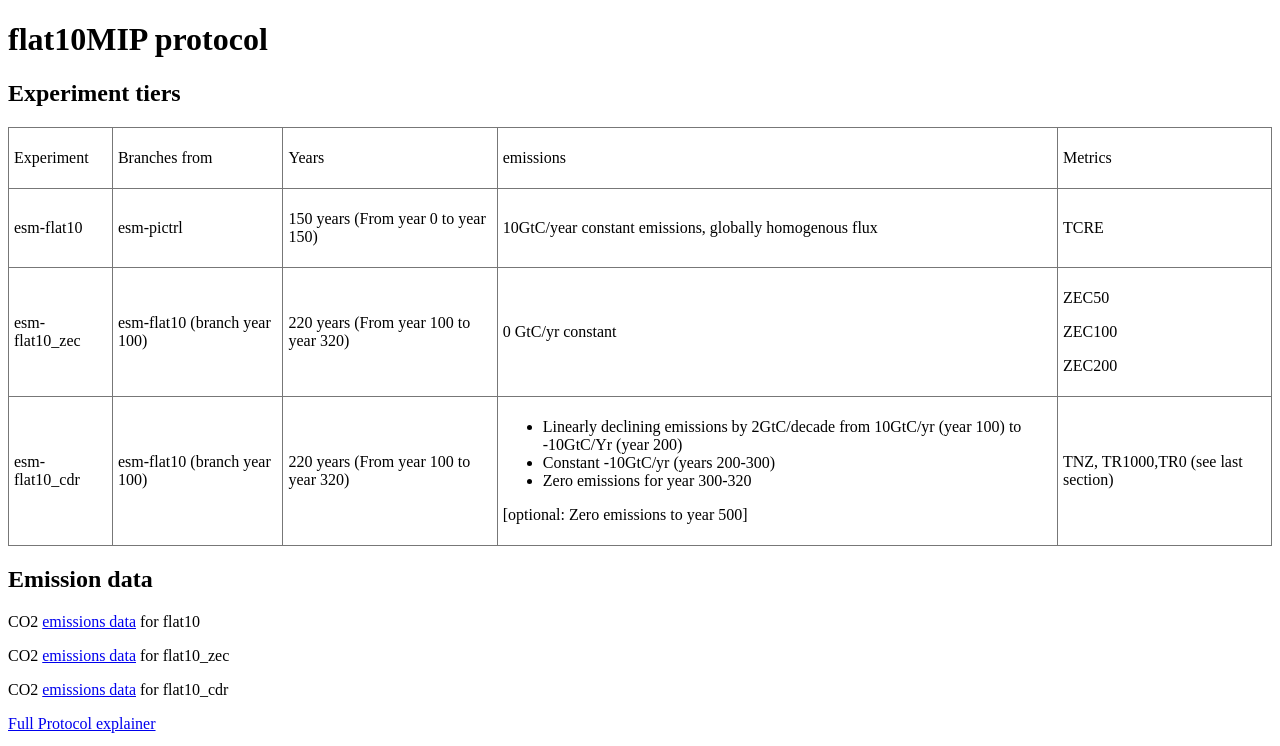
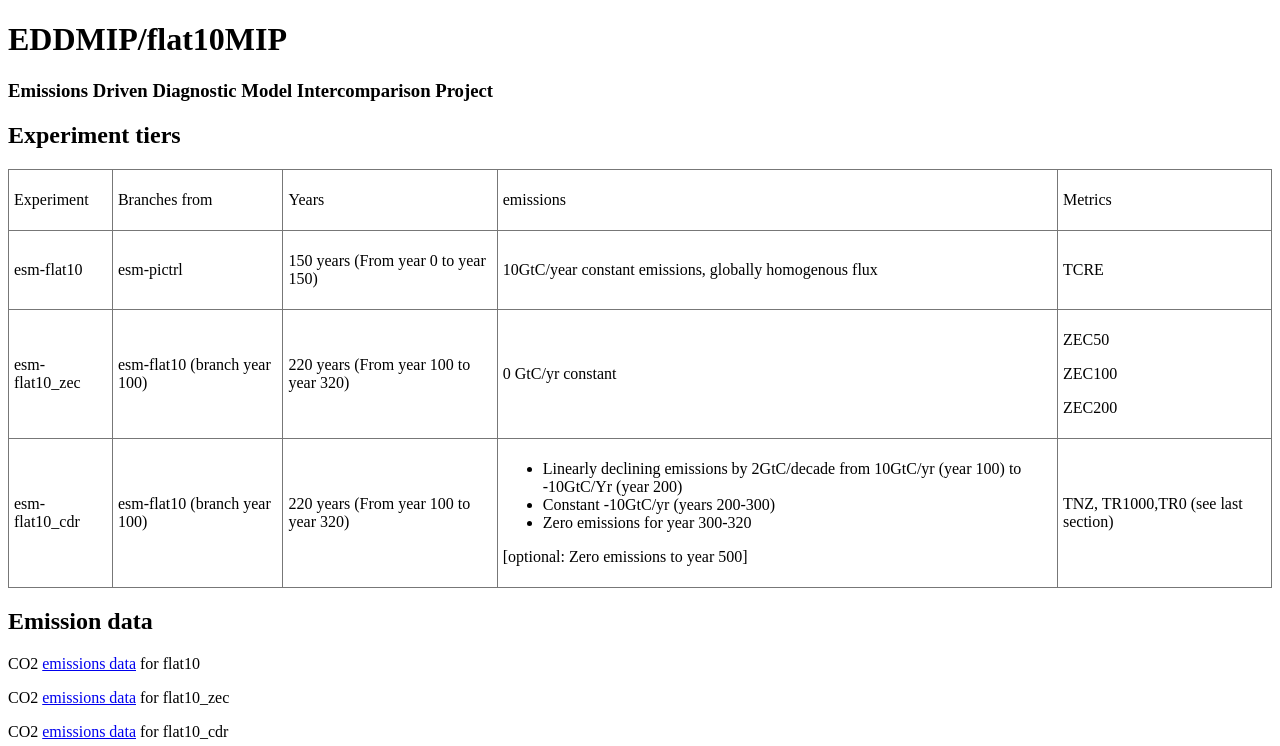
Before and after one commit to ckoven/esm-deck, a plain HTML site: page index.html in a window 1280 px wide. Shown: the top 746 px of the page. Drawn offline with Linux system fonts and the light colour scheme.

Commit message:
Update index.html

```diff
--- a/index.html
+++ b/index.html
@@ -5,7 +5,9 @@
 </head>
 <body>
 
-  <h1>flat10MIP protocol</h1>
+  <h1>EDDMIP/flat10MIP</h1>
+  <h3>Emissions Driven Diagnostic Model Intercomparison Project</h3>
+
   <h2>Experiment tiers</h2>
   <style>
   .tb { border-collapse: collapse; }
```
